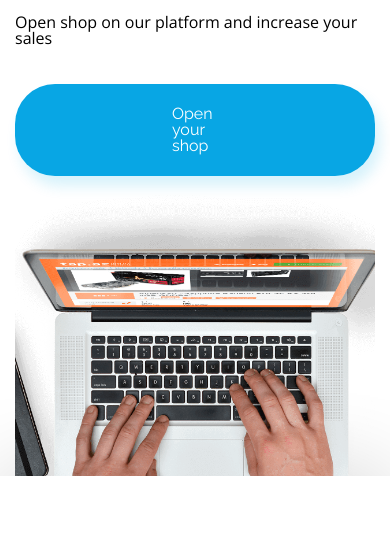
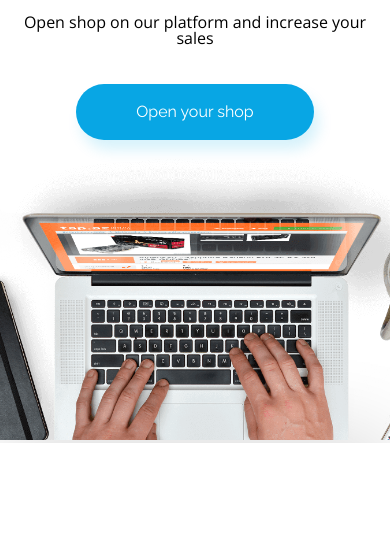
Before and after one commit to klaudiuszfraj/best-shop, a website: page index.html in a window 390 px wide. Shown: the part 255-795 px from the top of the page. Drawn offline with nearby package versions, Linux system fonts and the light colour scheme.

Commit message:
unpin img from .main_banner

```diff
--- a/index.html
+++ b/index.html
@@ -34,8 +34,8 @@
     <h1>Sell More!</h1>
     <p>Open shop on our platform and increase your sales</p>
     <a href="#">Open your shop</a>
-    <img src="images/Background.png" alt="">
   </div>
+  <img class="main__banner--img" src="images/Background.png" alt="">
   <section class="statistic">
     <div class="statistic__content container">
       <h1>
--- a/scss/elements/_banner.scss
+++ b/scss/elements/_banner.scss
@@ -16,6 +16,9 @@ height: 712px;
   font-family: 'Open Sans', sans-serif;
   color: $color-black;
   margin-bottom: 38px;
+  @include mobile{
+    text-align: center;
+  }
 }
 .main__banner > a{
   padding: 22px 157px;
@@ -23,9 +26,11 @@ height: 712px;
   background-color: $color-primary;
   box-shadow: 5px 10px 14px #07ACE629;
   border-radius: 40px;
+  @include mobile{
+    padding: 20px 60px;
+  }
 }
-//todo : jak zmnniejszyc obraz nadajac mu wysokość?
-.main__banner img{
+.main__banner--img{
   margin-top: -30px;
   @include mobile{
     object-fit: cover;
```
Also changed, not shown: css/main.css.
